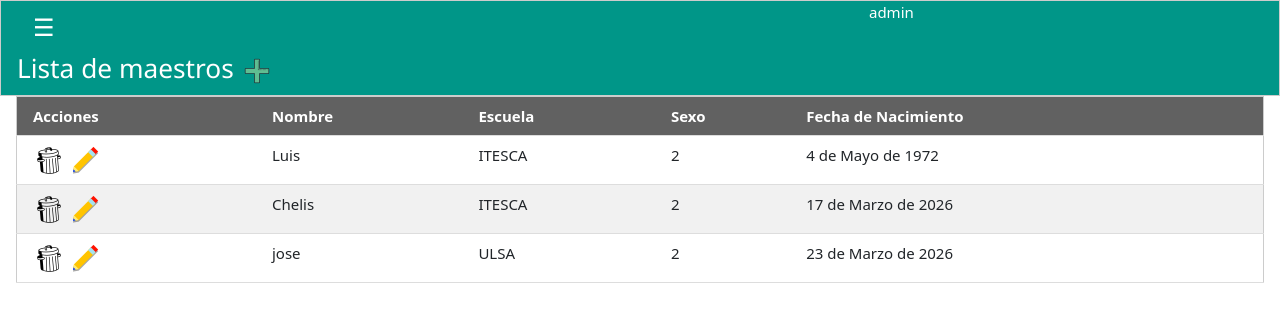
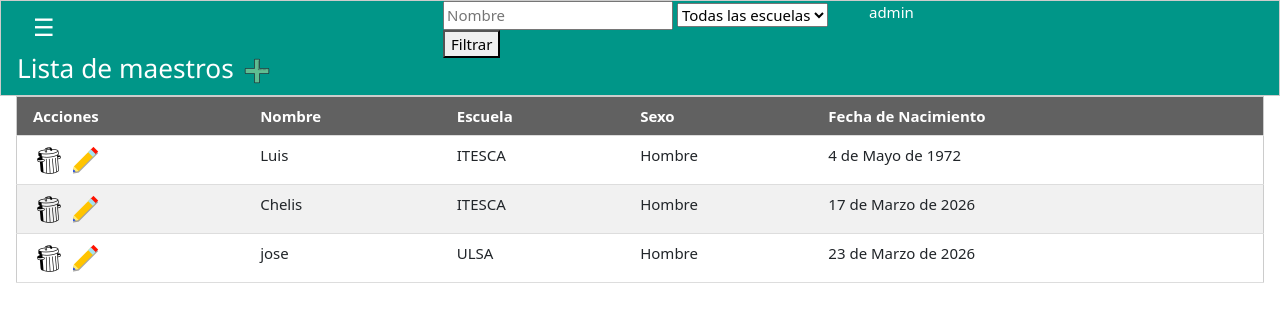
Before and after one commit to belmarq/2026LI11, a Django app: page /maestros in a window 1280 px wide. Shown: the top 322 px of the page. Run offline with Django 5.2, Linux system fonts and the light colour scheme; a user stored in the database is signed in; data comes from the database, SQL or seed files in the repository; both versions use the stored data as it was after the commit.

Commit message:
2026abril16

```diff
--- a/mi_aplicacion/templates/base.html
+++ b/mi_aplicacion/templates/base.html
@@ -28,6 +28,8 @@
     </h3>
   </div>
   <div class="w3-third w3-container">
+    {% block filtros %}
+    {% endblock %}
     {% if messages %}
       {% for message in messages %}
         <div class="alert alert-{{ message.tags }}">{{ message }}</div>
--- a/mi_aplicacion/templates/maestros/maestros.html
+++ b/mi_aplicacion/templates/maestros/maestros.html
@@ -5,6 +5,22 @@
 {% if perms.mi_aplicacion.add_maestro %}
 <a href="{% url 'maestros_alta' %}"><img src="{%static 'images/icons8-plus-32.png' %}"></a>
 {% endif %}
+{% endblock %}
+
+{% block filtros %}
+<form method="post">
+  {% csrf_token %}
+  <input type="text" name="nombre" placeholder="Nombre" value="{{ request.GET.nombre }}">
+  <select name="escuela">
+    <option value="0">Todas las escuelas</option>
+    {% for escuela in escuelas %}
+    <option value="{{ escuela.id }}"
+    {% if request.GET.escuela == escuela.id|stringformat:"s" %}selected{% endif %}
+    >{{ escuela.siglas }}</option>
+    {% endfor %}
+  </select>
+  <button type="submit">Filtrar</button>
+</form>
 {% endblock %}
 
 {% block contenido %}
@@ -30,7 +46,9 @@
       </td>
       <td>{{ maestro.nombre }}</td>
       <td>{{ maestro.escuela.siglas }}</td>
-      <td>{{ maestro.sexo }}</td>
+      <td>
+        {% if maestro.sexo == 2 %}Hombre{% elif maestro.sexo == 1 %}Mujer{% else %}Prefiero no decirlo{% endif %}
+      </td>
       <td>{{ maestro.fecha_nacimiento }}</td>
     </tr>
     {% endfor %}
--- a/mi_aplicacion/views.py
+++ b/mi_aplicacion/views.py
@@ -87,7 +87,32 @@ class Maestros(View):
         cdx={
         "titulo":"Maestros",
         "subtitulo":"Lista de maestros",
-        "maestros":maestros
+        "maestros":maestros,
+        "escuelas":Escuela.objects.all()
+        }
+        return render(request, "maestros/maestros.html", cdx)
+
+    def post(self, request):
+        if not request.user.has_perm('mi_aplicacion.view_maestro'):
+            messages.error(request, "No tienes permiso para ver la página de maestros.")
+            return redirect("home")
+        # print(f"Datos recibidos: {request.POST}")
+        nombre = request.POST.get("nombre", "")
+        escuela_id = request.POST.get("escuela", "0")
+        escuela_id = int(escuela_id)
+        maestros = Maestro.objects.all()
+        # print(f"Maestros antes de filtrar: {maestros}")
+        if nombre:
+            maestros = maestros.filter(nombre__icontains=nombre)
+        # print(f"Maestros después de filtrar por nombre: {maestros}")
+        if escuela_id != 0:
+            maestros = maestros.filter(escuela_id=escuela_id)
+        # print(f"Maestros después de filtrar por escuela: {maestros}")
+        cdx={
+        "titulo":"Maestros",
+        "subtitulo":"Lista de maestros",
+        "maestros":maestros,
+        "escuelas":Escuela.objects.all()
         }
         return render(request, "maestros/maestros.html", cdx)
 
```
Also changed, not shown: db.sqlite3.
